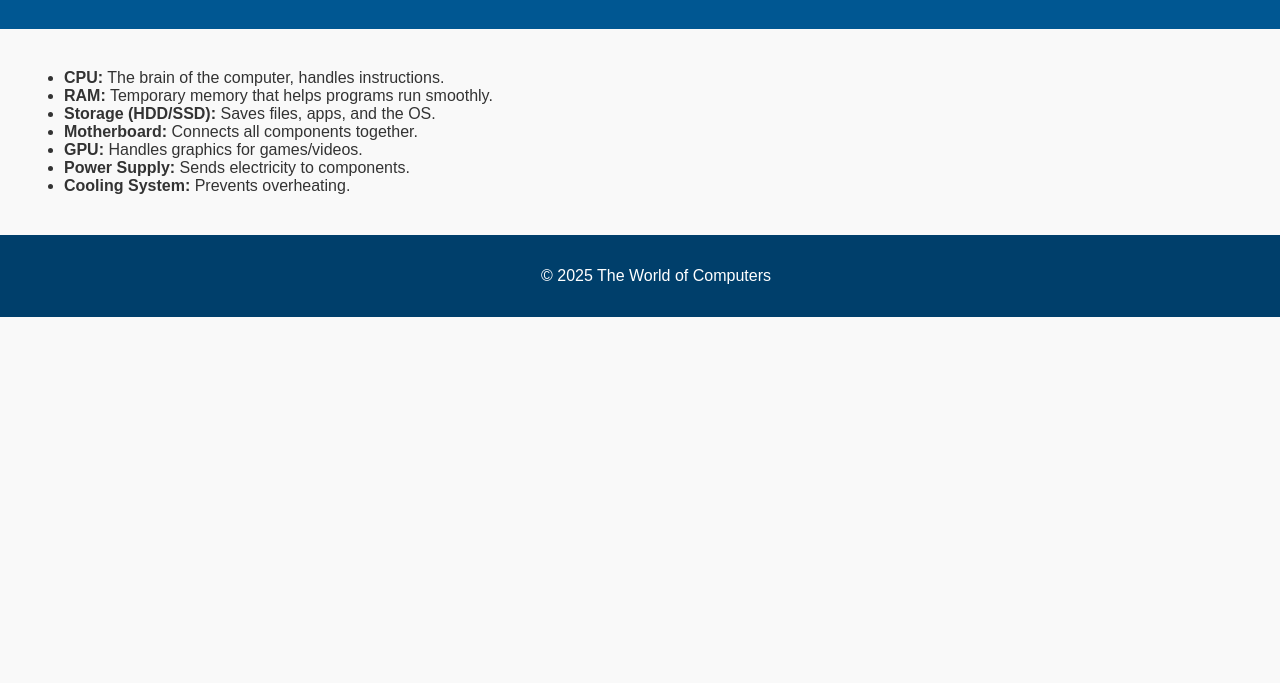
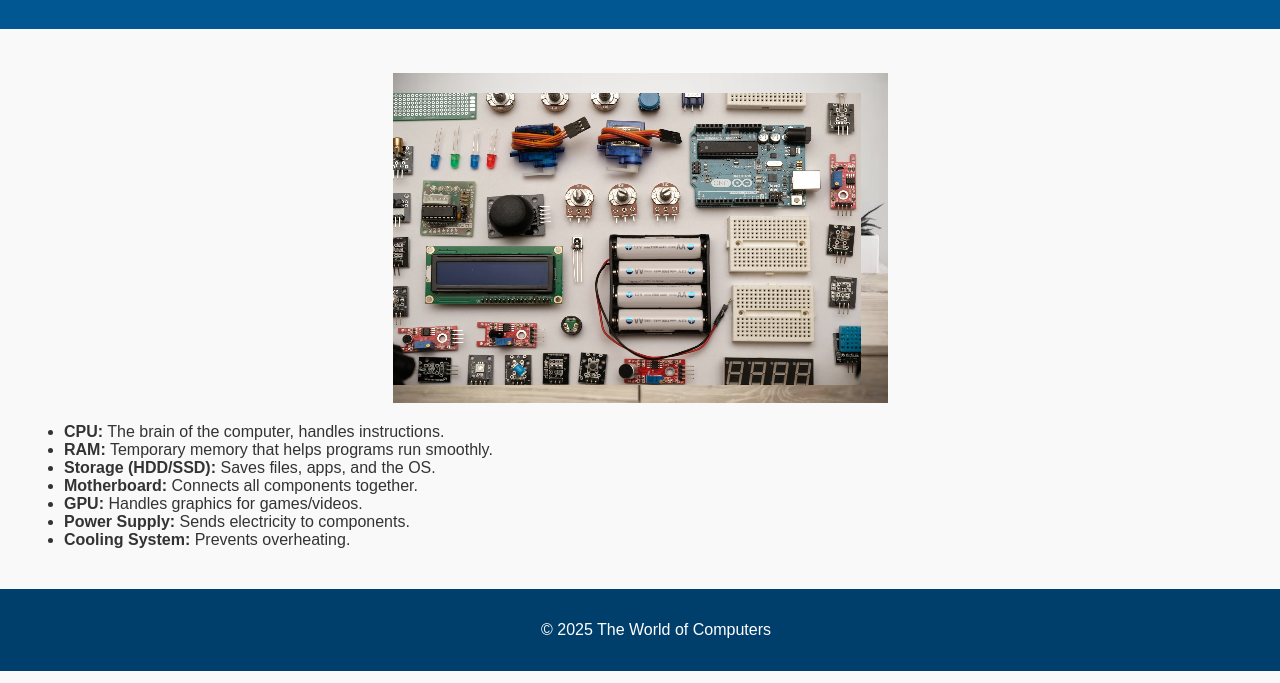
Before and after one commit to nasmuj/computer-guide-site, a plain HTML site: page components.html in a window 1280 px wide. Shown: the part 117-800 px from the top of the page. Drawn offline with Linux system fonts and the light colour scheme.

Commit message:
Added image

```diff
--- a/components.html
+++ b/components.html
@@ -23,6 +23,9 @@
     </nav>
   </header>
   <main>
+
+    <img src="images/pc-parts.png" alt="PC Parts Diagram" class="center-img">
+
     <ul>
       <li><strong>CPU:</strong> The brain of the computer, handles instructions.</li>
       <li><strong>RAM:</strong> Temporary memory that helps programs run smoothly.</li>
```
Also changed, not shown: images/pc-parts.png (renamed from images/pc parts.png).
